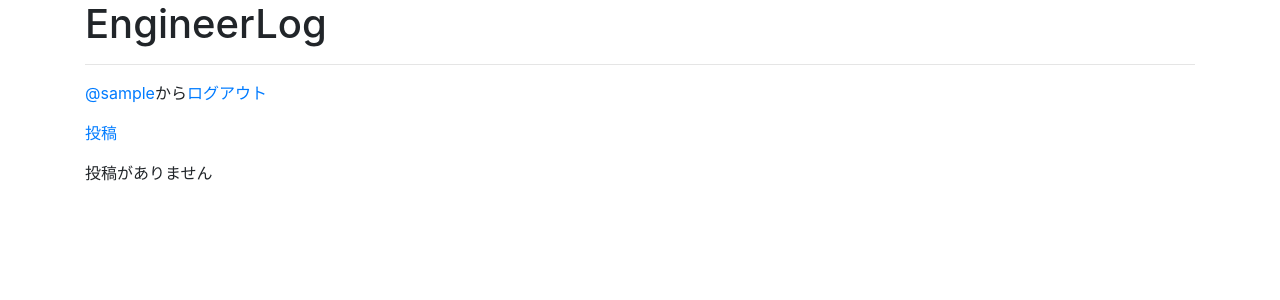
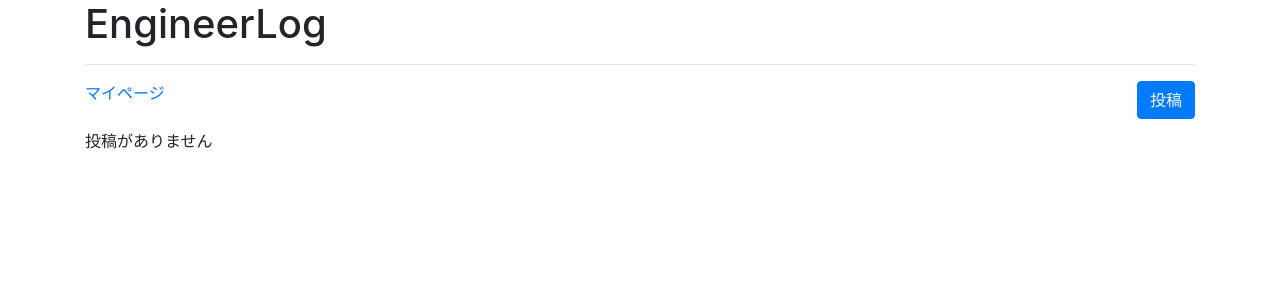
Before and after one commit to taichi0315/engineerlog, a Django app: page /engineerlog/ in a window 1280 px wide. Shown: the top 300 px of the page. Run offline with Django 3.2, Linux system fonts and the light colour scheme; the visitor is signed in with stand-in values (Sample User, id 1); data that the repository does not hold is empty; some libraries are stand-ins or nearby versions.

Commit message:
design change2

```diff
--- a/mysite/engineerlog/templates/engineerlog/index.html
+++ b/mysite/engineerlog/templates/engineerlog/index.html
@@ -2,18 +2,23 @@
 
 {% block content %}
 <p>
+    <div class="float-right">
+        <button class="btn btn-primary"><a href="{% url 'engineerlog:post_create' %}" style="color:#ffffff">投稿</a></button>
+    </div>
+</p>
+<div>
 {% if user.is_authenticated %}
-    <div><a href="profile/{{ user.username }}">@{{ user.username }}</a>から<a href="{% url 'engineerlog:logout' %}">ログアウト</a></div>
+    <div><a href="profile/{{ user.username }}">マイページ</a></div>
 {% else %}
     <div><a href="{% url 'engineerlog:signup' %}">サインアップ</a>または<a href="{% url 'engineerlog:login' %}">ログイン</a></div>
 {% endif %}
-</p>
-<p>
-<div><a href="{% url 'engineerlog:post_create' %}">投稿</a></div>
-</p>
+</div>
+<br>
+
 {% for post in posted_list %}
+
 <ul>
-    <div style="padding: 20px; margin-bottom: 30px; border: 0.5px dashed #333333; border-radius: 4px;">
+    <div class="border border-primary rounded p-4">
         <a href="profile/{{ post.created_by.username }}"><img src="{{ post.created_by.icon.url }}" />{{ post.created_by.displayname }}</a>@{{ post.created_by.username }}<hr>
         <div><p>勉強時間：{{ post.duration }}</p>{{ post.comment | linebreaksbr }}</div>
     </div>
--- a/mysite/engineerlog/templates/engineerlog/login.html
+++ b/mysite/engineerlog/templates/engineerlog/login.html
@@ -1,14 +1,14 @@
 {% extends "engineerlog/base.html" %}
+{% load crispy_forms_tags %}
 
 {% block content %}
 
 <form method="post">
 
 {% csrf_token %}
-{{ form }}
+{{ form|crispy }}
 
-<input type="submit" value="login">
-<input type="hidden" name="next" value="">
+<button class="btn btn-primary" type="submit">ログイン</button>
 </form>
 
 {% endblock %}
--- a/mysite/engineerlog/templates/engineerlog/profile_update.html
+++ b/mysite/engineerlog/templates/engineerlog/profile_update.html
@@ -1,13 +1,14 @@
 {% extends "engineerlog/base.html" %}
+{% load crispy_forms_tags %}
 
 {% block content %}
 
 <form method="post">
 
 {% csrf_token %}
-{{ form.as_p }}
+{{ form|crispy }}
 
-<input type="submit" value="更新">
+<button class="btn btn-primary" type="submit">更新</button>
 </form>
 
 {% endblock %}
```
Also changed, not shown: mysite/engineerlog/templates/engineerlog/profile.html (+15 -8 lines).
